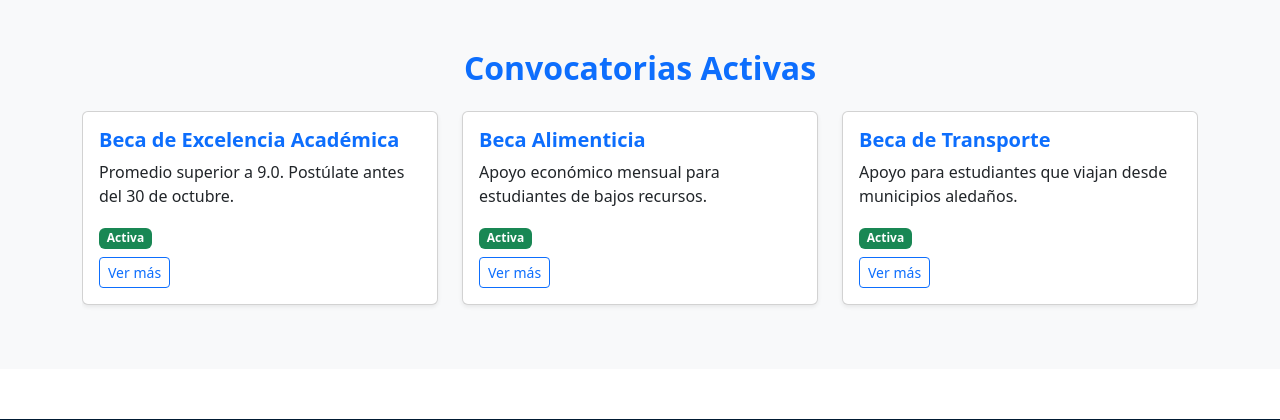
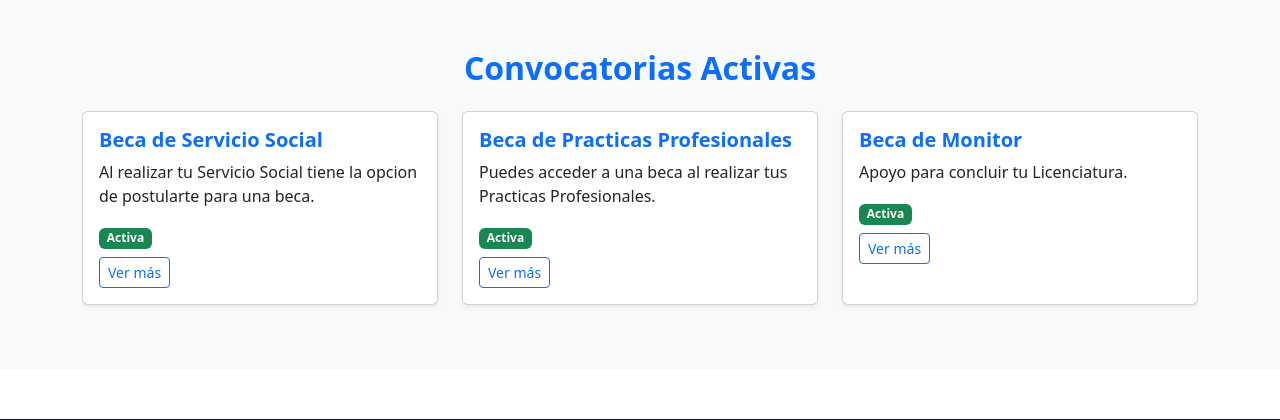
Before and after one commit to IYRH/becas_portal, a Flask app: page / in a window 1280 px wide; the page is wider, and only the part inside the window is pictured. Shown: the part 1315-1735 px from the top of that part. Run offline with Flask 3, Linux system fonts and the light colour scheme.

Commit message:
cambio de informacion sobre las becas

```diff
--- a/templates/index.html
+++ b/templates/index.html
@@ -136,8 +136,8 @@
               <div class="card shadow-sm h-100">
 
                 <div class="card-body">
-                  <h5 class="card-title text-primary fw-bold">Beca de Excelencia Académica</h5>
-                  <p class="card-text">Promedio superior a 9.0. Postúlate antes del 30 de octubre.</p>
+                  <h5 class="card-title text-primary fw-bold">Beca de Servicio Social</h5>
+                  <p class="card-text">Al realizar tu Servicio Social tiene la opcion de postularte para una beca.</p>
                   <span class="badge bg-success mb-2">Activa</span><br>
                   <a href="#" class="btn btn-outline-primary btn-sm">Ver más</a>
                 </div>
@@ -148,8 +148,8 @@
               <div class="card shadow-sm h-100">
 
                 <div class="card-body">
-                  <h5 class="card-title text-primary fw-bold">Beca Alimenticia</h5>
-                  <p class="card-text">Apoyo económico mensual para estudiantes de bajos recursos.</p>
+                  <h5 class="card-title text-primary fw-bold">Beca de Practicas Profesionales</h5>
+                  <p class="card-text">Puedes acceder a una beca al realizar tus Practicas Profesionales.</p>
                   <span class="badge bg-success mb-2">Activa</span><br>
                   <a href="#" class="btn btn-outline-primary btn-sm">Ver más</a>
                 </div>
@@ -160,8 +160,8 @@
               <div class="card shadow-sm h-100">
 
                 <div class="card-body">
-                  <h5 class="card-title text-primary fw-bold">Beca de Transporte</h5>
-                  <p class="card-text">Apoyo para estudiantes que viajan desde municipios aledaños.</p>
+                  <h5 class="card-title text-primary fw-bold">Beca de Monitor</h5>
+                  <p class="card-text">Apoyo para concluir tu Licenciatura.</p>
                   <span class="badge bg-success mb-2">Activa</span><br>
                   <a href="#" class="btn btn-outline-primary btn-sm">Ver más</a>
                 </div>
```
